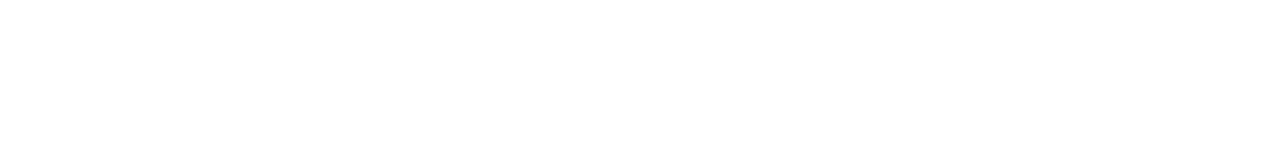
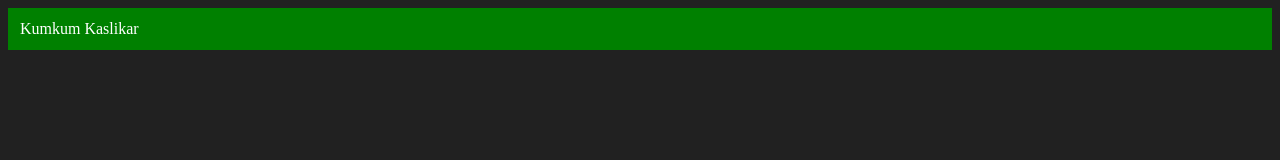
Before and after one commit to Kumkum1012kaslikar/MernStack10, a plain HTML site: page JAVASCRIPT_DOM/Lecture21.html in a window 1280 px wide. Drawn offline with Linux system fonts and the light colour scheme.

Commit message:
new commit

```diff
--- a/JAVASCRIPT_DOM/Lecture21.html
+++ b/JAVASCRIPT_DOM/Lecture21.html
@@ -5,5 +5,19 @@
     <meta name="viewport" content="width=device-width, initial-scale=1.0" />
     <title>Document</title>
   </head>
-  <body></body>
+  <body style="background-color: #212121; color: #fff"></body>
+  <script>
+    const div = document.createElement("div");
+    console.log(div);
+    div.className = "main";
+    div.id = Math.round(Math.random() * 10 + 1);
+    div.setAttribute("title", "generated title");
+    div.style.backgroundColor = "green";
+    div.style.padding = "12px";
+    // div.innerText ="chai aur code"
+    const addText = document.createTextNode("Kumkum Kaslikar");
+    div.appendChild(addText);
+
+    document.body.appendChild(div);
+  </script>
 </html>
```
Also changed, not shown: JAVASCRIPT_DOM/Lecture20.html (+1 -1 lines).
